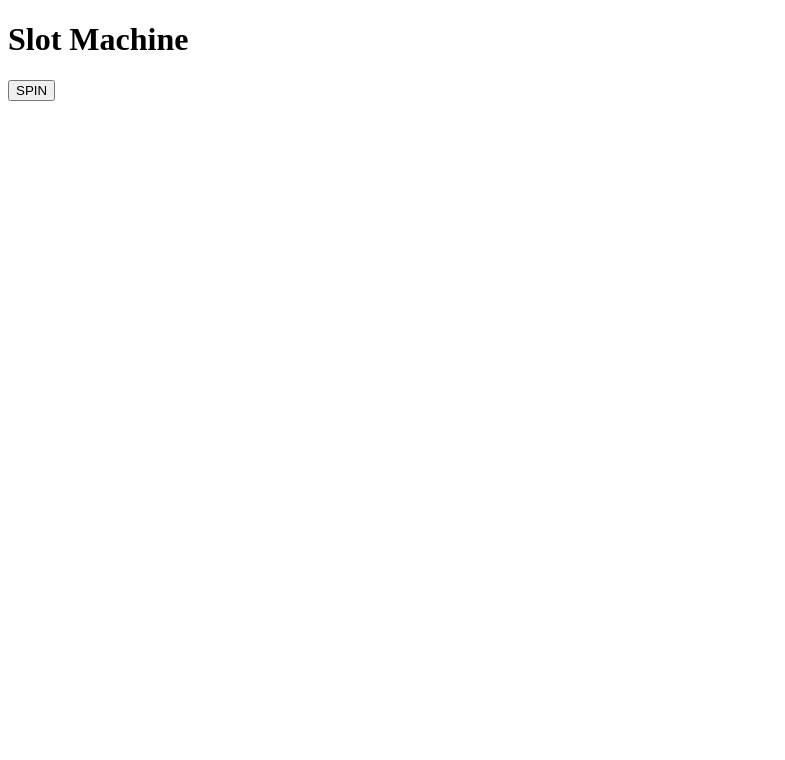
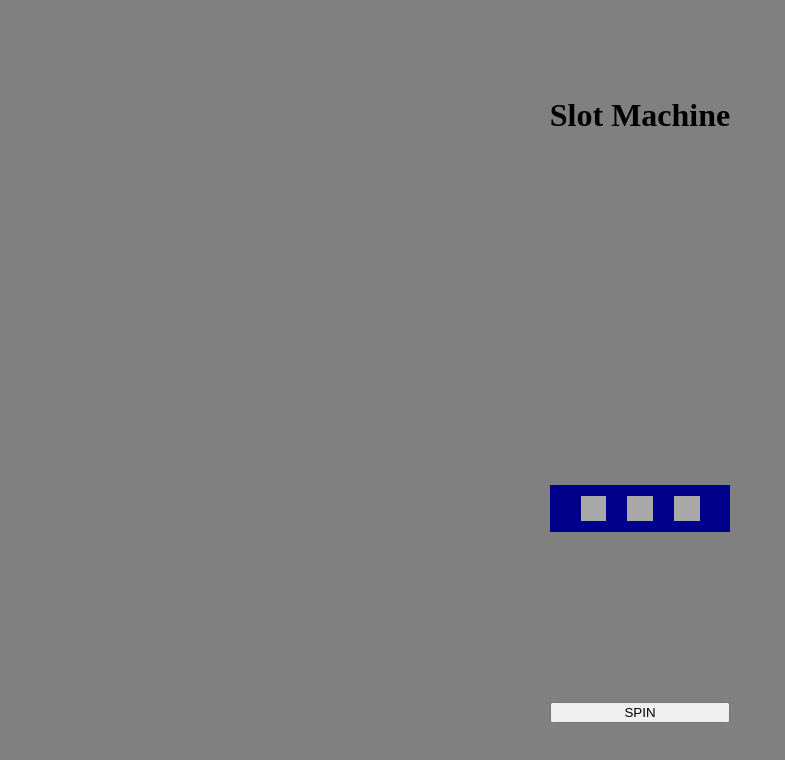
Before and after one commit to tworem23/slot-machine, a plain HTML site: page index.html in a window 1280 px wide. Shown: the whole page, without its empty margins (0-785 px from the left). Drawn offline with Linux system fonts and the light colour scheme.

Commit message:
laying out basic css

```diff
--- a/js/script.js
+++ b/js/script.js
@@ -29,7 +29,6 @@ function spin() {
 // declare random int for slot variables
 function randomInt() {
     return Math.ceil(Math.random(1) * 3)
-    // console.log(randomInt())
 }
 
 // assigns the random states and message to the DOM
@@ -45,12 +44,9 @@ function message() {
     // when you get three matching symbols the message will read "Winner!"
     if (slot1 === slot2 && slot2 === slot3) {
         document.querySelector('h4').innerText = 'Winner!';
-        console.log('Winner!')
-
     // when three symbols don't match the message will read "Spin Again!"
     } else {
         document.querySelector('h4').innerText = 'Spin Again!';
-        console.log('Spin Again!')
     }
 }
 
--- a/styles.css
+++ b/styles.css
@@ -1,3 +1,38 @@
 * {
     box-sizing: border-box;
 }
+
+body {
+    display: grid;
+    flex-direction: column;
+    justify-content: center;
+    align-items: center;
+    height: 100vh;
+    background-color: grey;
+}
+
+h1 {
+    text-align: center;
+    margin-bottom: 2%;
+    margin-top: 2%;
+}
+
+h4 {
+    text-align: center;
+    margin-bottom: 2%;
+    margin-top: 2%;
+}
+
+section {
+    display: flex;
+    flex-direction: row;
+    justify-content: center;
+    align-items: center;
+    background-color: darkblue;
+}
+
+div {
+    background-color: darkgrey;
+    margin: 6%;
+    padding: 7%;
+}
```
